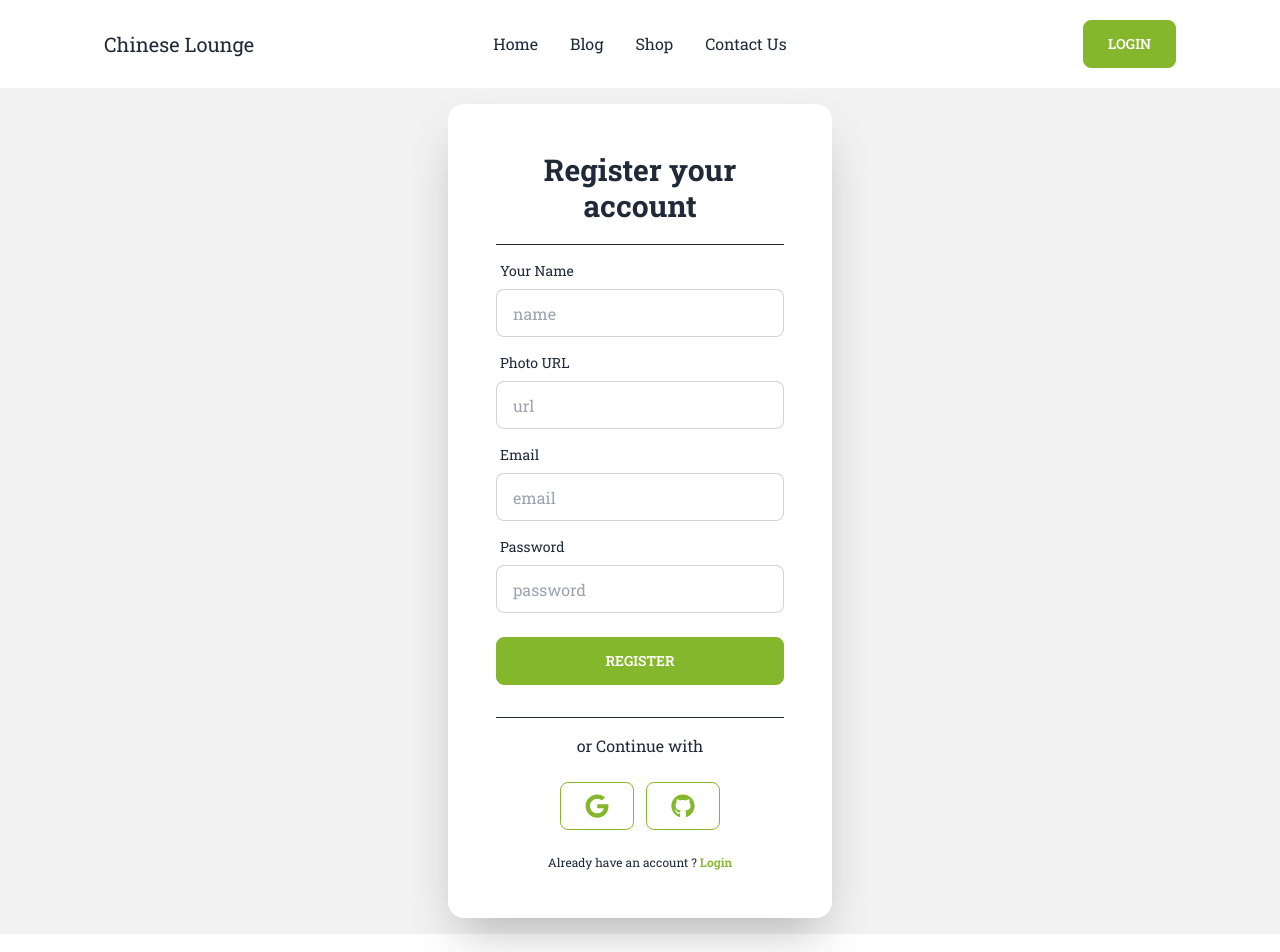
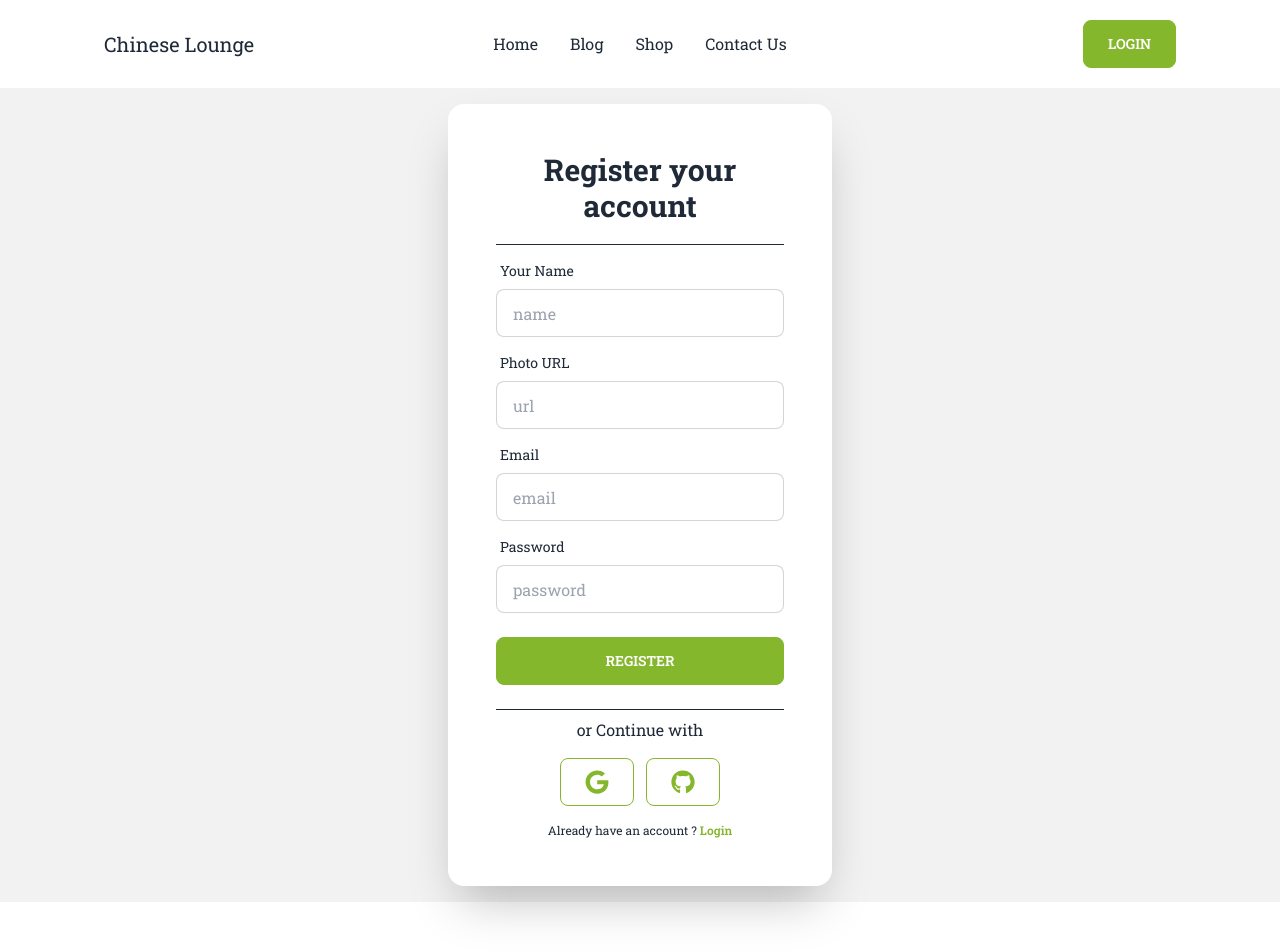
Before and after one commit to smarifurrahman/chinese-lounge, a React (Vite) app: page /registration in a window 1280 px wide. Shown: the top 952 px of the page. Built offline with nearby package versions, Linux system fonts and the light colour scheme; no server answers.

Commit message:
register implemented with firebase

```diff
--- a/src/pages/Login/Login/Login.jsx
+++ b/src/pages/Login/Login/Login.jsx
@@ -7,7 +7,7 @@ const Login = () => {
         <div className="hero min-h-screen bg-base-200">
             <div className="hero-content flex-col">
                 <div className="card flex-shrink-0 w-full max-w-sm shadow-2xl bg-base-100">
-                    <form className="card-body p-12">
+                    <form className="card-body p-12 pb-0">
                         <div className="text-center">
                             <h1 className="text-3xl font-bold">Login your account</h1>
                             <hr className='mt-5' />
@@ -30,6 +30,8 @@ const Login = () => {
                         <div className="form-control mt-4 mb-6">
                             <button className="btn  bg-green-start hover:bg-green-end border-green-start hover:border-green-end">Login</button>
                         </div>
+                    </form>
+                    <div className='px-12 pb-12'>
                         <hr />
                         <p className='text-center mt-2'>or Continue with</p>
                         <div className='flex gap-3 justify-center'>
@@ -49,7 +51,7 @@ const Login = () => {
                                 <span> <Link className="link link-hover text-green-start font-semibold" to="/registration">Register</Link> </span>
                             </p>
                         </div>
-                    </form>
+                    </div>
                 </div>
             </div>
         </div>
--- a/src/pages/Login/Registration/Registration.jsx
+++ b/src/pages/Login/Registration/Registration.jsx
@@ -1,13 +1,35 @@
-import React from 'react';
+import React, { useContext } from 'react';
 import { Link } from 'react-router-dom';
 import { FaGithub, FaGoogle } from "react-icons/fa";
+import { AuthContext } from '../../../providers/AuthProvider';
 
 const Registration = () => {
+    const { createUser } = useContext(AuthContext);
+
+    const handleRegister = event => {
+        event.preventDefault();
+        const form = event.target;
+        const name = form.name.value;
+        const photo = form.photo.value;
+        const email = form.email.value;
+        const password = form.password.value;
+
+        console.log(name, photo, email, password)
+        createUser(email, password)
+            .then(result => {
+                const createdUser = result.user;
+                console.log(createdUser);
+            })
+            .catch(error => {
+                console.log(error);
+            })
+    }
+
     return (
         <div className="hero min-h-screen bg-base-200">
             <div className="hero-content flex-col">
                 <div className="card flex-shrink-0 w-full max-w-sm shadow-2xl bg-base-100">
-                    <form className="card-body p-12">
+                    <form onSubmit={handleRegister} className="card-body p-12 pb-0">
                         <div className="text-center">
                             <h1 className="text-3xl font-bold">Register your account</h1>
                             <hr className='mt-5' />
@@ -39,6 +61,8 @@ const Registration = () => {
                         <div className="form-control mt-4 mb-6">
                             <button className="btn bg-green-start hover:bg-green-end border-green-start hover:border-green-end">Register</button>
                         </div>
+                    </form>
+                    <div className='px-12 pb-12'>
                         <hr />
                         <p className='text-center mt-2'>or Continue with</p>
                         <div className='flex gap-3 justify-center'>
@@ -58,7 +82,7 @@ const Registration = () => {
                                 <span> <Link className="link link-hover text-green-start font-semibold" to="/login">Login</Link> </span>
                             </p>
                         </div>
-                    </form>
+                    </div>
                 </div>
             </div>
         </div>
```
